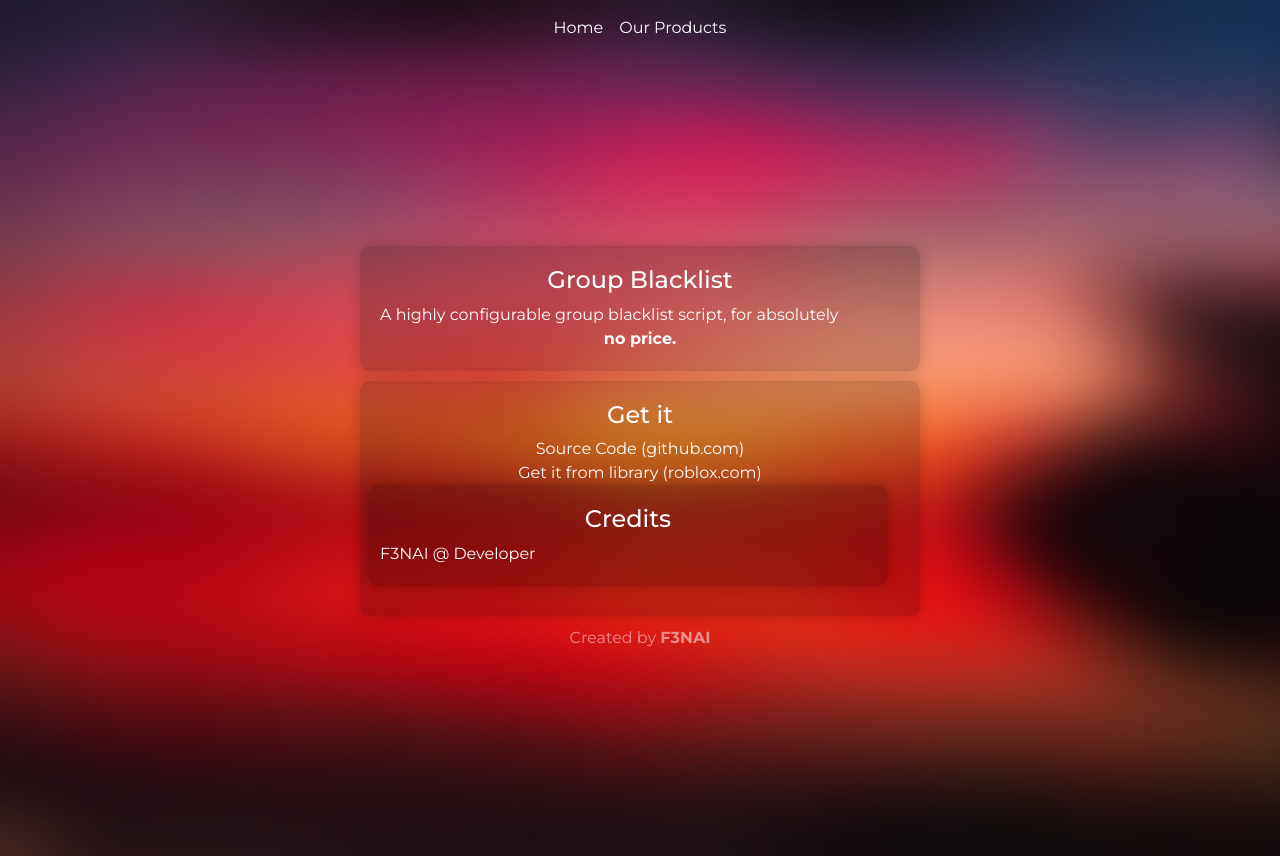
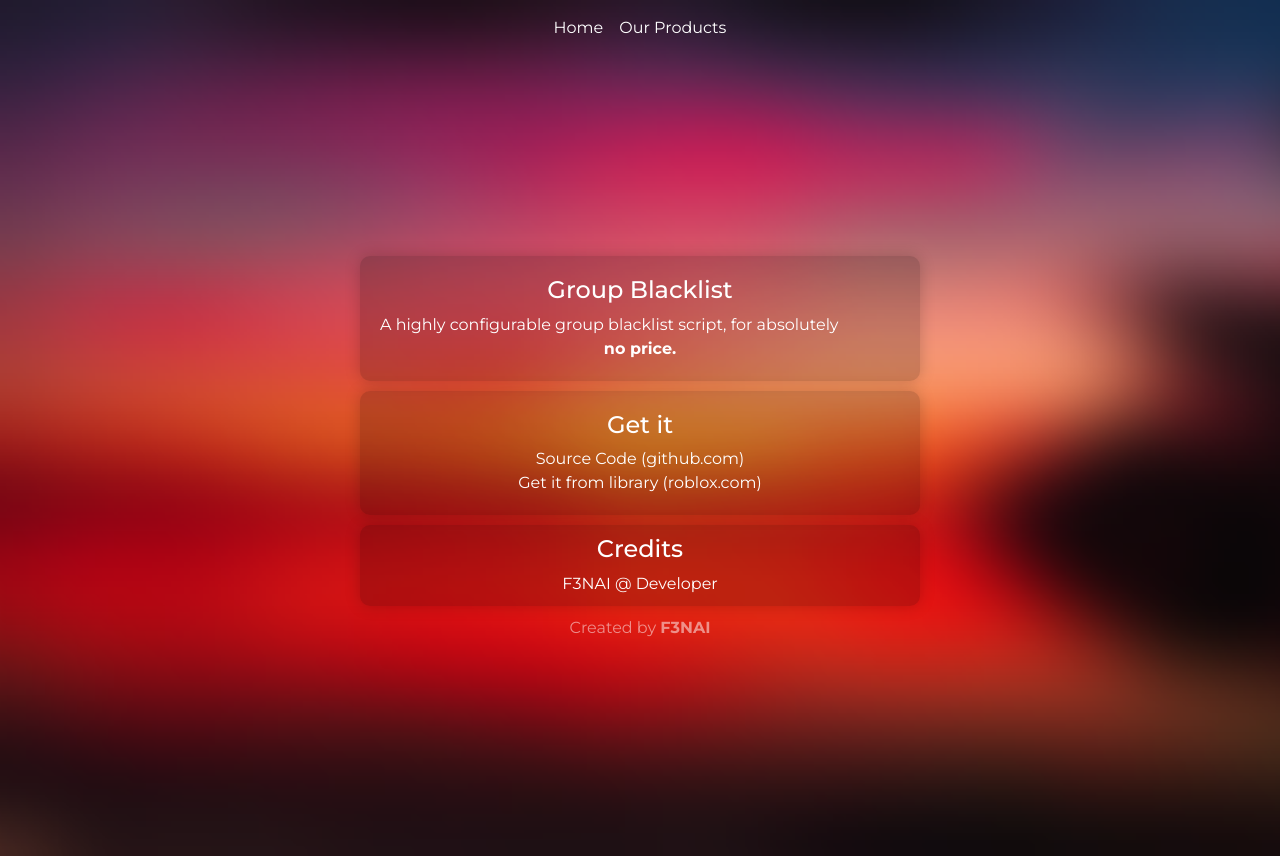
Before and after one commit to Rust-Software/rustsoftware.xyz, a website: page src/public/groupblacklist.html in a window 1280 px wide. Drawn offline with Linux system fonts and the light colour scheme.

Commit message:
fix alignment

```diff
--- a/src/public/groupblacklist.html
+++ b/src/public/groupblacklist.html
@@ -51,10 +51,10 @@
                 <a href="https://github.com/Rust-Software/assets/blob/main/GroupBlacklist.lua">Source Code (github.com)</a>
                 <a href="https://create.roblox.com/marketplace/asset/15301355017/Group-Blacklist">Get it from library (roblox.com)</a>
             <br>
-            <div class="row">
-                <h4>Credits</h4>
-                F3NAI @ Developer
             </div>
+            <div class="row" style="position:inherit; padding: 10px;">
+                <h4 style="text-align: center;">Credits</h4>
+                <label style="text-align: center;">F3NAI @ Developer</label>
             </div>
             <p style="opacity: 50%;">Created by <span class="fw-bold">F3NAI</span></p>
         </div>
```
